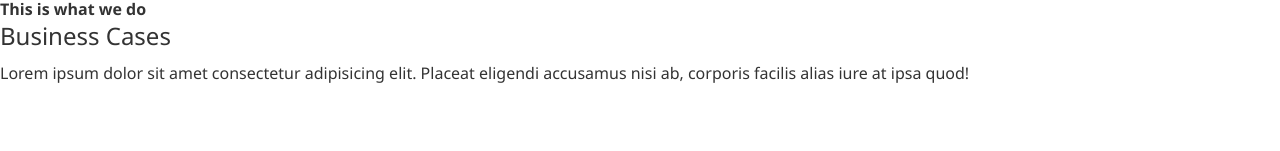
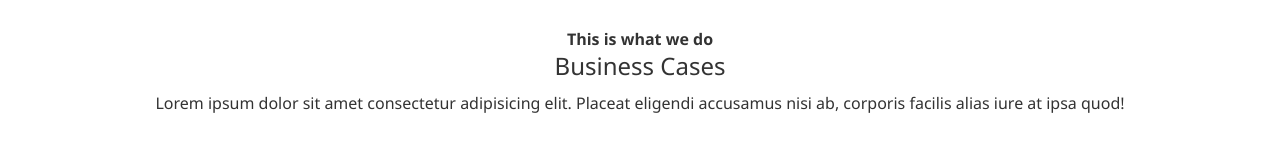
Before and after one commit to RafaelFRF/EdgeLedger, a plain HTML site: page Index.html in a window 1280 px wide. Shown: the part 1422-1573 px from the top of the page. Drawn offline with Linux system fonts and the light colour scheme.

Commit message:
Update Utilities.css

```diff
--- a/Utilities.css
+++ b/Utilities.css
@@ -108,3 +108,13 @@
 .flex-columns p {
   margin: 20px 0;
 }
+
+/* Section header */
+.section-header {
+  padding: 30px;
+  display: flex;
+  flex-direction: column;
+  align-content: center;
+  justify-content: center;
+  text-align: center;
+}
```
